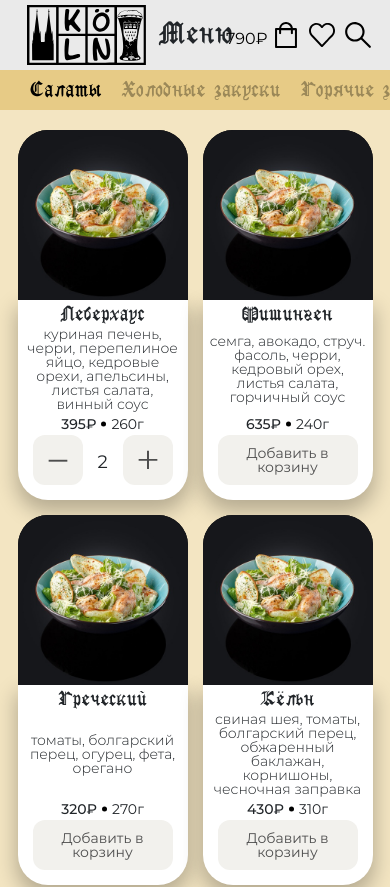
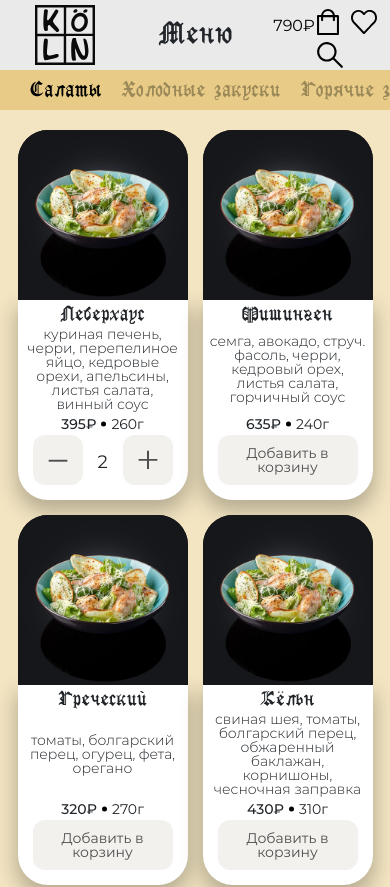
Before and after one commit to donelv/keln-restaraunt, a React (Create React App) app: page /menu in a window 390 px wide. Shown: the top 887 px of the page. Built offline with nearby package versions, Linux system fonts and the light colour scheme.

Commit message:
changed foodcard

```diff
--- a/src/components/Foodcard/Foodcard.css
+++ b/src/components/Foodcard/Foodcard.css
@@ -25,6 +25,14 @@
   /* position: relative; */
 }
 .menu .foodcards-item-bottom h3 {
+  font-family: 'GothicRus', sans-serif;
+  text-align: center;
+  font-size: 1.9rem;
+  padding-top: 0.5rem;
+  line-height: 100%;
+  margin: 0 0.5rem;
+}
+.menu .foodcards-item-bottom-name {
   font-family: 'GothicRus', sans-serif;
   text-align: center;
   font-size: 1.9rem;
--- a/src/components/Foodcard/Foodcard.jsx
+++ b/src/components/Foodcard/Foodcard.jsx
@@ -84,7 +84,7 @@ const Foodcard = (props) => {
         <img src={props.img} alt={props.obj.name} />
       </div>
       <div className="foodcards-item-bottom">
-        <h3 className="foodcards-item-bottom-name">{props.obj.name}</h3>
+        <div className="foodcards-item-bottom-name">{props.obj.name}</div>
         <div className="foodcards-item-bottom-description">
           <p>{props.obj.description}</p>
         </div>
--- a/src/components/Header/Header.css
+++ b/src/components/Header/Header.css
@@ -6,32 +6,84 @@
   width: 100%;
   z-index: 1000;
 }
-.header-wrap {
-  height: 7rem;
-  position: relative;
+.header__wrap {
+  /* margin: auto; */
+  display: grid;
+  height: 100%;
+
+  justify-content: center;
+  align-items: center;
+
+  grid-template-columns: repeat(3, 1fr);
 }
-.header-logo {
-  position: absolute;
-  padding-left: 5%;
+.header__logo,
+.header__logo-small {
+  text-align: center;
+}
+.header__logo img,
+.header__logo-small img {
+  height: 6rem;
+  /* text-align: center; */
+  /* position: absolute;
   top: 50%;
-  transform: translateY(-50%);
+  transform: translateY(-50%); */
 }
-.header-logo img {
-  height: 6rem;
-}
-.header-logo-mobile {
+/* .header__logo-small {
+} */
+.header__logo-small {
   display: none;
 }
-.header-page {
-  position: absolute;
-  top: 50%;
-  left: 50%;
-  transform: translate(-50%, -50%);
+.header__page {
+  /* position: absolute; */
+  /* top: 50%; */
+  /* left: 50%; */
+  /* transform: translate(-50%, -50%); */
+
+  /* line-height: 100%; */
   text-align: center;
   font-family: 'GothicRus', sans-serif;
   font-size: 2.8rem;
 }
-.header .search {
+.header__navbar {
+  /* display: grid;
+  grid-template-columns: repeat(3, 1fr);
+  justify-content: right; */
+  /* justify-content: center; */
+  text-align: center;
+}
+.header__navbar img {
+  height: 2.6rem;
+}
+.header__cart p {
+  display: inline-block;
+  text-decoration: none;
+  font-family: 'Montserrat-Regular', sans-serif;
+  font-size: 1.6rem;
+  color: #000000;
+  vertical-align: middle;
+  line-height: 100%;
+  margin-bottom: 0.8rem;
+}
+.header__cart,
+.header__liked,
+.header__search {
+  display: inline-block;
+}
+.header__liked,
+.header__search {
+  margin-left: 1rem;
+}
+
+@media (max-width: 590px) {
+  .header__logo {
+    display: none;
+  }
+  .header__logo-small {
+    display: block;
+  }
+}
+/*
+.header__navbar .search {
   position: absolute;
   right: 5%;
   top: 50%;
@@ -102,4 +154,4 @@
 }
 .header .search--active .search-form-cancel {
   display: inline-block;
-}
+} */
--- a/src/components/Header/Header.jsx
+++ b/src/components/Header/Header.jsx
@@ -1,6 +1,7 @@
 import React, { useState, useEffect } from 'react'
 import './Header.css'
 import logo from '../../assets/img/logo-big.svg'
+import logo_small from '../../assets/img/logo-small.svg'
 import cart from '../../assets/img/cart.svg'
 import search from '../../assets/img/search.svg'
 import liked from '../../assets/img/liked.svg'
@@ -15,21 +16,32 @@ const Header = (props) => {
   }, [])
   return (
     <header className="header">
-      <div className="header-wrap">
-        <div className="container">
-          <div className="row align-items-center">
-            <div className="col-md-2 col-4 offset-0">
+      <div className="header__wrap">
+        <div className="header__logo">
           <Link to="/">
-                <div className="header-logo">
             <img src={logo} alt="Кёльн" />
+          </Link>
+        </div>
+        <div className="header__logo-small">
+          <Link to="/">
+            <img src={logo_small} alt="Кёльн" />
+          </Link>
+        </div>
+        <div className="header__page">{props.whatPage}</div>
+        <div className="header__navbar">
+          <Link to="/cart">
+            <div className="header__cart">
+              <p>{props.sum > 0 && props.sum + '₽'}</p>
+              <img src={cart} alt="Корзина" />
             </div>
           </Link>
+          <div className="header__liked">
+            <img src={liked} alt="Сохранённое" />
           </div>
-            <div className="col-md-2 offset-md-3 col-4 offset-0">
-              <h1 className="header-page">{props.whatPage}</h1>
+          <div className="header__search">
+            <img src={search} alt="Поиск" />
           </div>
-            <div className="col-md-3 offset-md-2 col-4 offset-0">
-              <ul className="search">
+          {/* {<ul className="search">
             {!searchShow && (
               <li className="cart">
                 <Link to="/cart">
@@ -73,9 +85,7 @@ const Header = (props) => {
                 <img src={search} alt="Поиск" />
               </button>
             </li>
-              </ul>
-            </div>
-          </div>
+          </ul>} */}
         </div>
       </div>
     </header>
```
Also changed, not shown: src/assets/img/logo-small.svg (added), src/bootstrap.css. Lines whose indentation alone changed are shown as unchanged.
